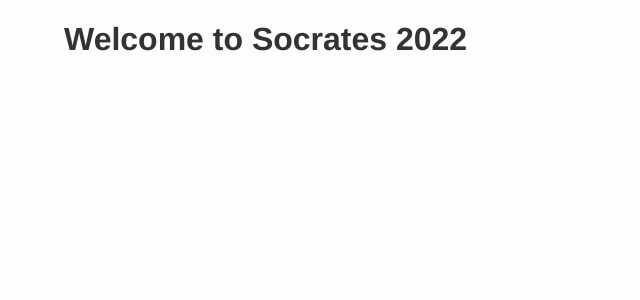
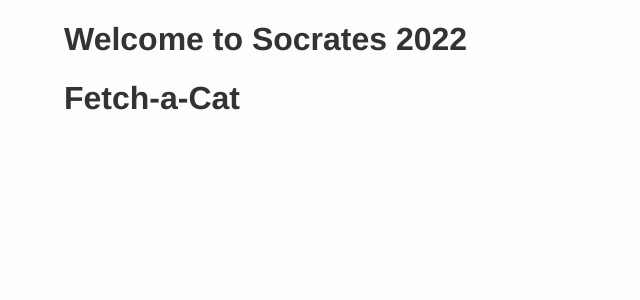
Before and after one commit to iacoware/fetch-a-cat, a React (Vite) app: page / in a window 1280 px wide. Shown: the top 300 px of the page, without its empty margins (0-640 px from the left). Built offline with nearby package versions, Linux system fonts and the light colour scheme.

Commit message:
Add FetchACat skeleton

```diff
--- /dev/null
+++ b/src/app/FetchACat.tsx
@@ -0,0 +1,9 @@
+import React from "react"
+
+export const FetchACat: React.FC = () => {
+    return (
+        <div>
+            <h1>Fetch-a-Cat</h1>
+        </div>
+    )
+}
--- a/src/app/app.tsx
+++ b/src/app/app.tsx
@@ -1,7 +1,13 @@
 import React from "react"
+import { FetchACat } from "./FetchACat"
 
 const App: React.FC = () => {
-    return <h1>Welcome to Socrates 2022</h1>
+    return (
+        <>
+            <h1>Welcome to Socrates 2022</h1>
+            <FetchACat />
+        </>
+    )
 }
 
 export default App
```
